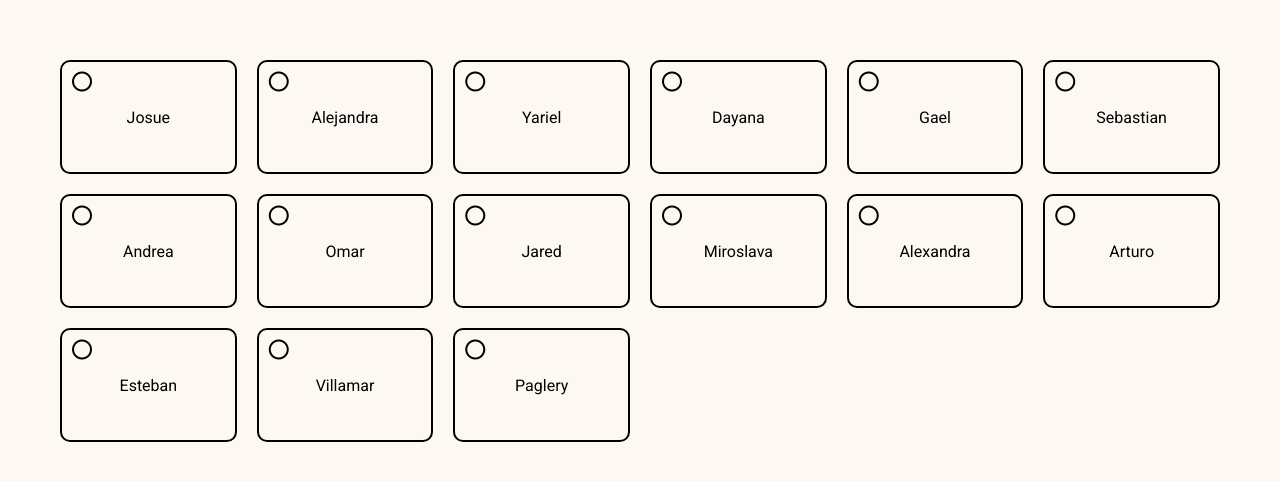
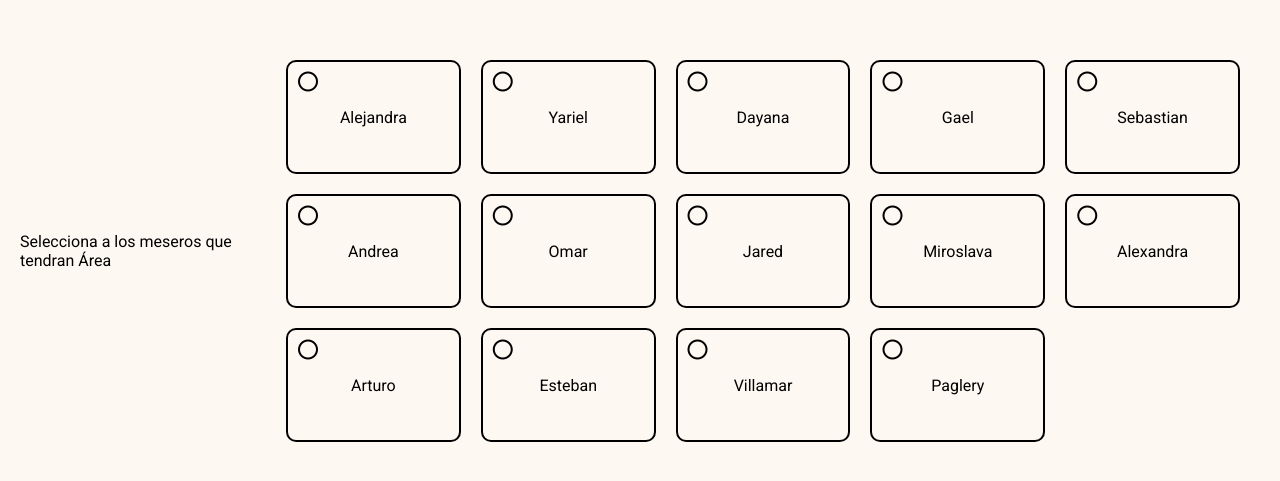
Before and after one commit to ArturoRV31/Roles_Leonela, a plain HTML site: page index.html in a window 1280 px wide. Shown: the part 169-650 px from the top of the page. Drawn offline with nearby package versions, Linux system fonts and the light colour scheme.

Commit message:
Eliminando a Josue :(
Elimine a Josue de la seleccion de meseros y añadi un texto

```diff
--- a/index.html
+++ b/index.html
@@ -11,17 +11,10 @@
     />
   </head>
   <body>
+    <p>Selecciona a los meseros que tendran Área</p>
+
     <div class="meseros">
       <div class="listaMeseros">
-        <input type="checkbox" class="checkbox" id="checkbox_1" />
-        <label for="checkbox_1" class="item">
-          <div class="check">
-            <i class="bx bx-circle"></i>
-            <i class="bx bxs-check-circle"></i>
-          </div>
-          <h2>Josue</h2>
-        </label>
-
         <input type="checkbox" class="checkbox" id="checkbox_2" />
         <label for="checkbox_2" class="item">
           <div class="check">
```
